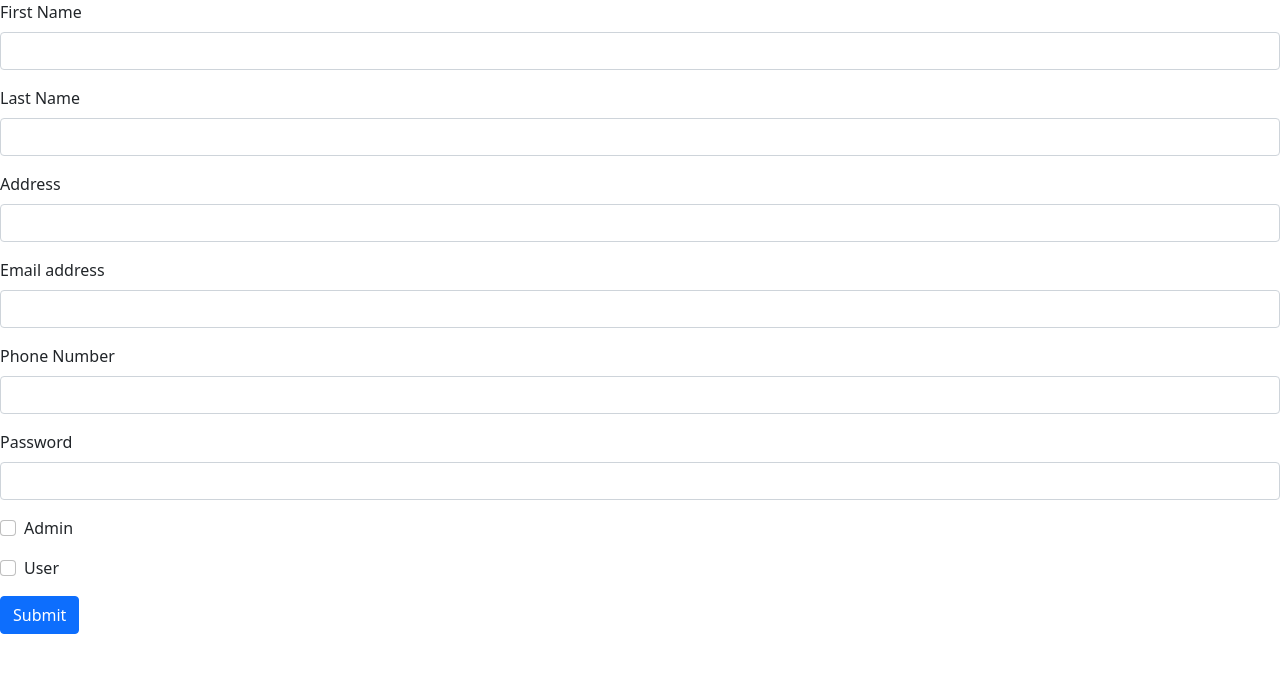
After one commit to 909-IT-Academy/officeApplication, a PHP site: page /employeeForm.php in a window 1280 px wide. The commit adds this page. Shown: the top 673 px of the page. Run offline with PHP 8.4, Linux system fonts and the light colour scheme.

Commit message:
abiral Brnack

```diff
--- a/css/dashboard.css
+++ b/css/dashboard.css
@@ -28,7 +28,7 @@ th, td {
 
 .footer{
   background-color: rgba(237, 93, 93,0.7);
-  position:fixed;
+
     bottom: 0%;
     left: 0;
   width:100vw;
--- /dev/null
+++ b/employeeForm.php
@@ -0,0 +1,57 @@
+<!DOCTYPE html>
+<html lang="en">
+<head>
+    <meta charset="UTF-8">
+    <meta http-equiv="X-UA-Compatible" content="IE=edge">
+    <meta name="viewport" content="width=device-width, initial-scale=1.0">
+    <title>Document</title>
+    <link rel="stylesheet" href="css/bootstrap.min.css">
+</head>
+<body>
+<form>
+  <div class="mb-3">
+    <label for="exampleInputEmail1" class="form-label">First Name</label>
+    <input type="text" class="form-control" id="exampleInputFname" >
+
+  </div>
+
+  <div class="mb-3">
+    <label for="exampleInputEmail1" class="form-label">Last Name</label>
+    <input type="text" class="form-control" id="exampleInputLname">
+
+  </div>
+
+  <div class="mb-3">
+    <label for="exampleInputEmail1" class="form-label">Address</label>
+    <input type="text" class="form-control" id="exampleInputAddress">
+
+  </div>
+  <div class="mb-3">
+    <label for="exampleInputEmail1" class="form-label">Email address</label>
+    <input type="email" class="form-control" id="exampleInputEmail1" >
+
+  </div>
+</div>
+<div class="mb-3">
+  <label for="exampleInputEmail1" class="form-label">Phone Number</label>
+  <input type="tel" class="form-control" id="exampleInputPhoneNumber">
+
+</div>
+  <div class="mb-3">
+    <label for="exampleInputPassword1" class="form-label">Password</label>
+    <input type="password" class="form-control" id="exampleInputPassword1">
+  </div>
+  <div class="mb-3 form-check">
+    <input type="checkbox" class="form-check-input" id="Admin" value="User">
+    <label class="form-check-label" for="Admin">Admin</label>
+  </div>
+  <div class="mb-3 form-check">
+    <input type="checkbox" class="form-check-input" id="User" value="User">
+    <label class="form-check-label" for="User">User</label>
+  </div>
+
+  <button type="submit" class="btn btn-primary">Submit</button>
+</form>
+
+</body>
+</html>
```
